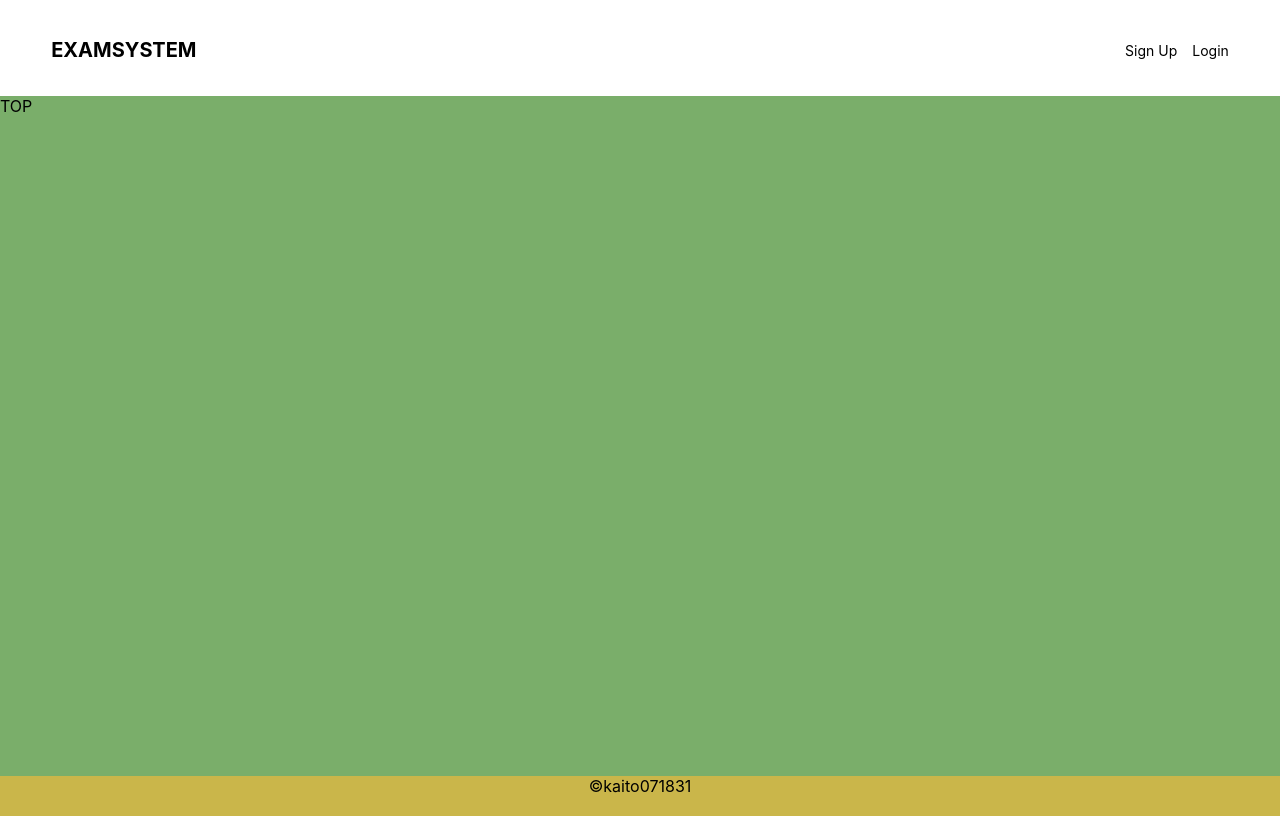
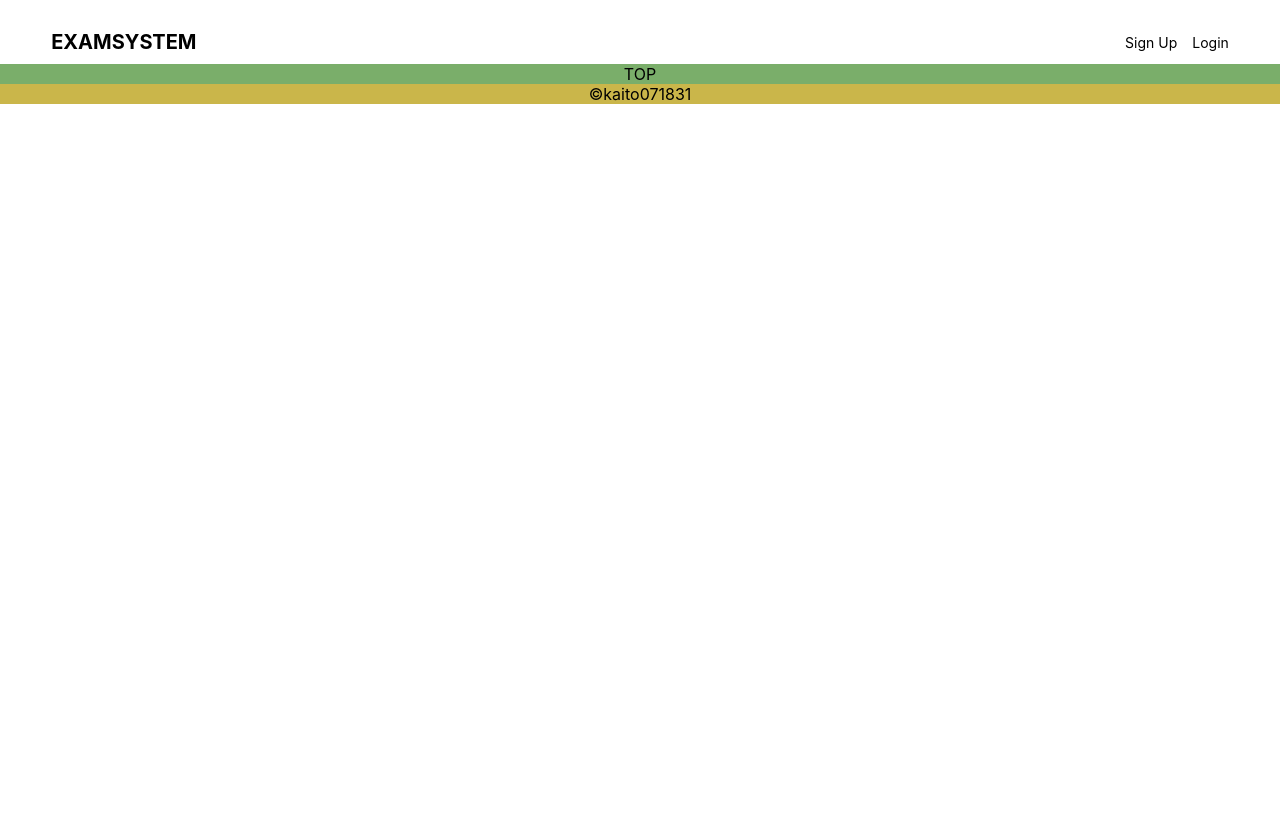
Before and after one commit to kaito071831/blog_app, a Next.js app: page / in a window 1280 px wide. Built offline with nearby package versions, Linux system fonts and the light colour scheme.

Commit message:
構成変更

```diff
--- a/components/footer.tsx
+++ b/src/components/footer.tsx
@@ -2,7 +2,6 @@ import styled from "styled-components"
 
 const FooterStyle = styled.footer`
   width: 100%;
-  height: 5vh;
   text-align: center;
   background-color: #cab64a;
 `
--- a/components/header.tsx
+++ b/src/components/header.tsx
@@ -5,7 +5,6 @@ const HeaderStyle = styled.header`
   padding: 30px 4% 10px;
   top: 0;
   width: 100%;
-  height: 10vh;
   background-color: #fff;
   display: flex;
   align-items: center;
--- a/components/layout.tsx
+++ b/src/components/layout.tsx
@@ -12,7 +12,7 @@ type layoutProps = {
 const BaseLayout = styled.main`
   background-color: #7aae6a;
   display: block;
-  height: 85vh;
+  text-align: center;
 `
 
 export const Layout = (props: layoutProps) => {
--- a/pages/blog/[id].tsx
+++ b/src/pages/blog/[id].tsx
@@ -1,4 +1,4 @@
-import { client } from "../../libs/client";
+import { client } from "../libs/client";
 import { GetStaticPaths, NextPage } from "next";
 import { Blog, Context } from "../../types/blog";
 import { MicroCMSListResponse } from "microcms-js-sdk";
--- a/pages/blog/index.tsx
+++ b/src/pages/blog/index.tsx
@@ -2,7 +2,7 @@ import type { NextPage, GetStaticProps } from "next";
 import Link from "next/link"
 
 import type { Blog } from "../../types/blog"
-import { client } from "../../libs/client";
+import { client } from "../libs/client";
 import { MicroCMSListResponse } from "microcms-js-sdk";
 import { Layout } from "../../components/layout";
 
--- a/pages/index.tsx
+++ b/src/pages/index.tsx
@@ -6,7 +6,7 @@ const Home: NextPage = () => {
     <>
       <Layout title='EXAMSYSTEM'>
         <div>
-          <p>TOP</p>
+          TOP
         </div>
       </Layout>
     </>
```
Also changed, not shown: src/pages/_app.tsx (renamed from pages/_app.tsx), src/pages/api/hello.ts (renamed from pages/api/hello.ts), src/pages/libs/client.ts (renamed from libs/client.ts), src/styles/Home.module.css (renamed from styles/Home.module.css), src/styles/globals.css (renamed from styles/globals.css), src/types/blog.ts (renamed from types/blog.ts).
